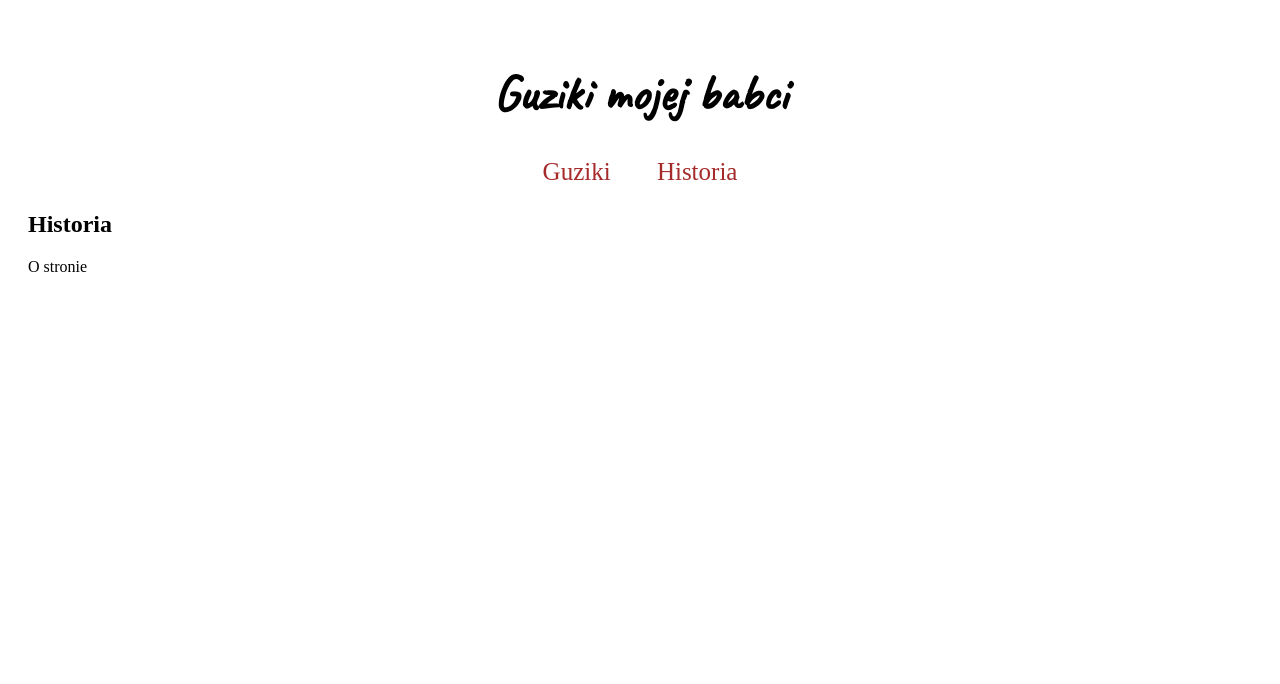
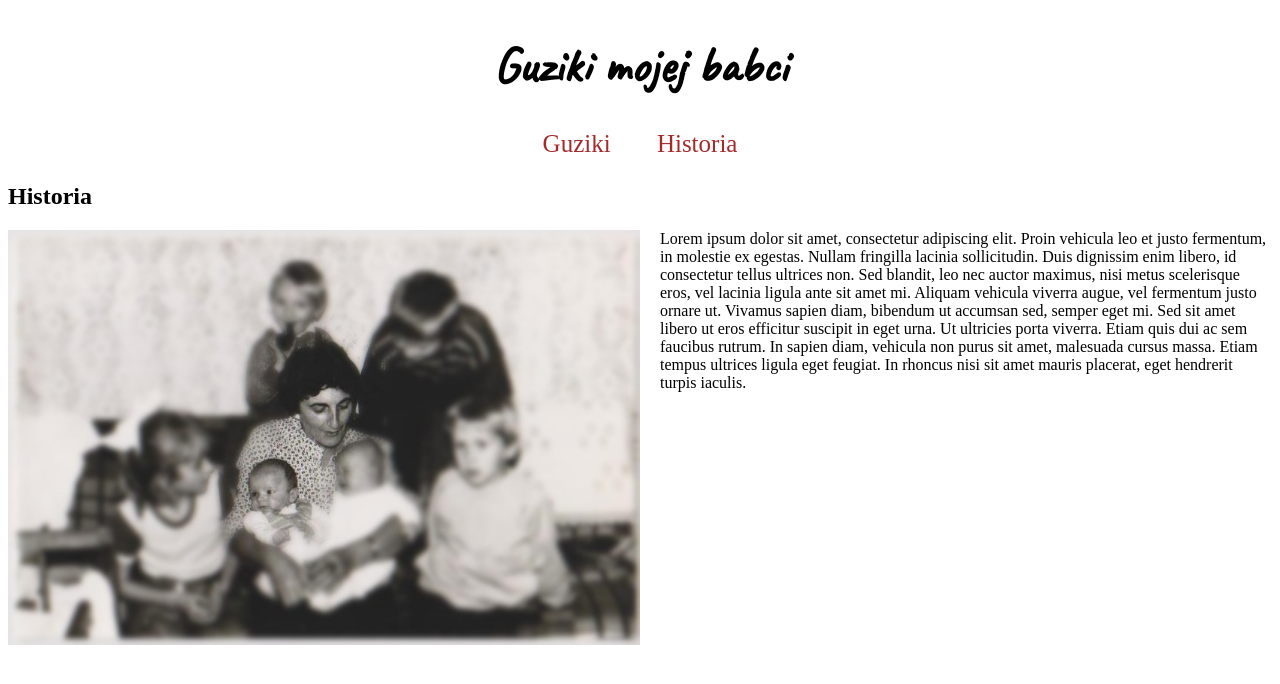
Before and after one commit to ditrytus/grandma-buttons, a Jekyll site: the page built from about.md, in a window 1280 px wide. Shown: the top 684 px of the page. Built offline with Jekyll 4.4.1, drawn with Linux system fonts in a browser that asks for light colours; some web fonts are replaced.

Commit message:
Add image to about

```diff
--- a/about.md
+++ b/about.md
@@ -5,4 +5,4 @@ layout: default
 
 # Historia
 
-O stronie
+![babcia](/img/babcia.jpeg){:class="photo"} Lorem ipsum dolor sit amet, consectetur adipiscing elit. Proin vehicula leo et justo fermentum, in molestie ex egestas. Nullam fringilla lacinia sollicitudin. Duis dignissim enim libero, id consectetur tellus ultrices non. Sed blandit, leo nec auctor maximus, nisi metus scelerisque eros, vel lacinia ligula ante sit amet mi. Aliquam vehicula viverra augue, vel fermentum justo ornare ut. Vivamus sapien diam, bibendum ut accumsan sed, semper eget mi. Sed sit amet libero ut eros efficitur suscipit in eget urna. Ut ultricies porta viverra. Etiam quis dui ac sem faucibus rutrum. In sapien diam, vehicula non purus sit amet, malesuada cursus massa. Etiam tempus ultrices ligula eget feugiat. In rhoncus nisi sit amet mauris placerat, eget hendrerit turpis iaculis.
--- a/css/style.css
+++ b/css/style.css
@@ -1,6 +1,5 @@
 body {
     font-family: 'Short Stack', cursive;
-    padding: 20px;
 }
 
 body a {
@@ -36,3 +35,10 @@ h1.siteTitle {
 .button {
     display: inline;
 }
+
+.photo {
+    float: left;
+    padding: 0px 20px 20px 0px;
+    width: 50%;
+    height: 50%;
+}
```
Also changed, not shown: img/babcia.jpeg (added).
